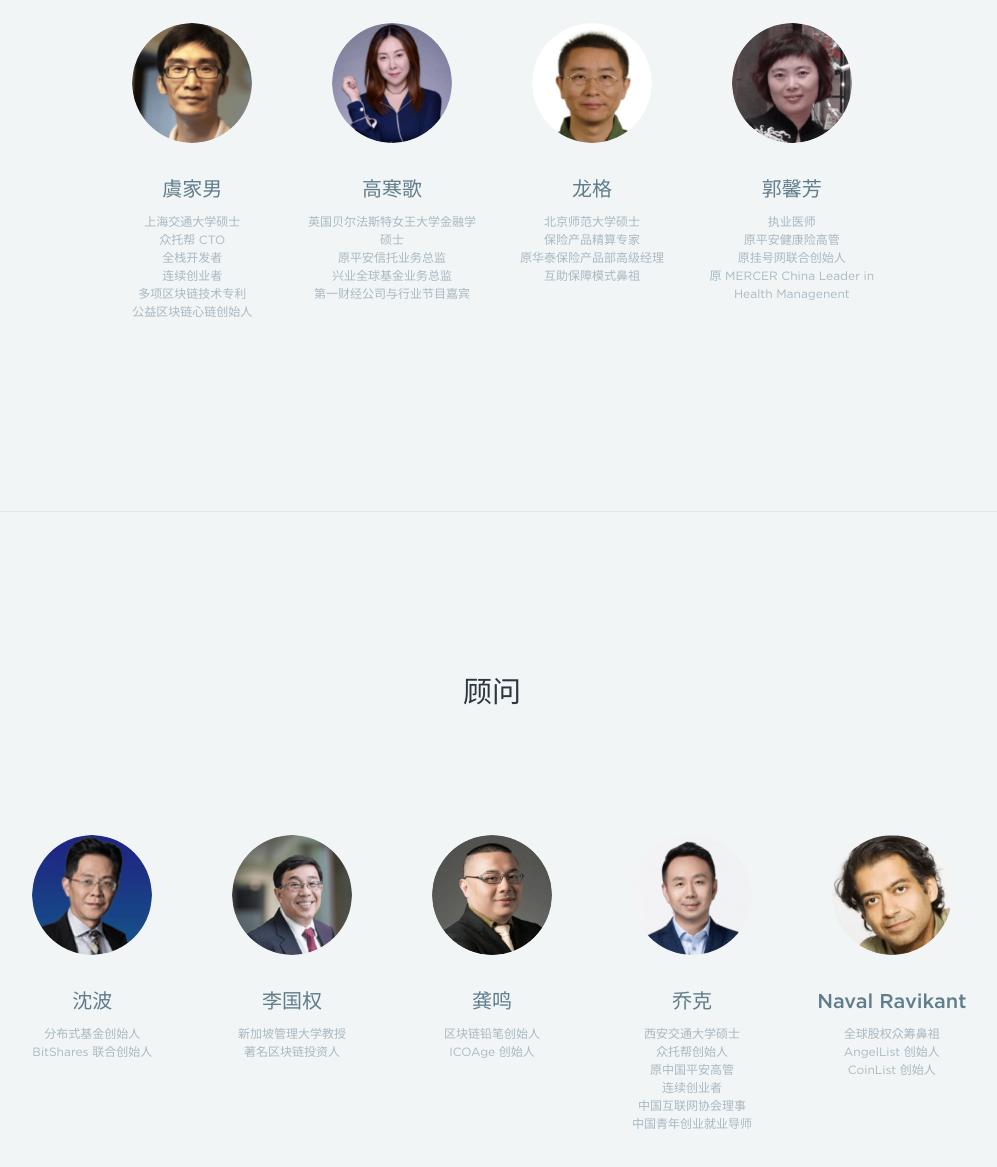
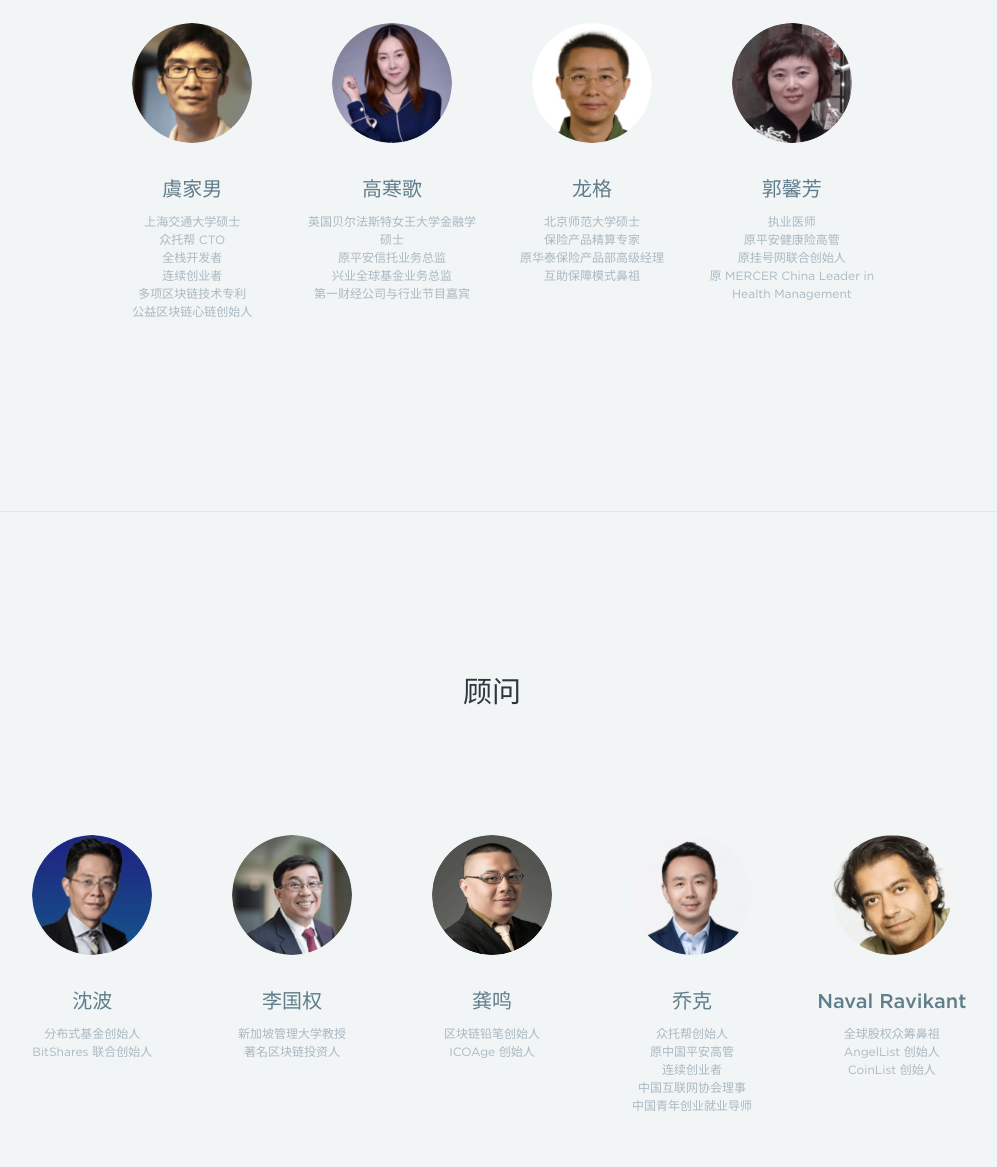
Before and after one commit to MediShares/www, a plain HTML site: page index.html in a window 1280 px wide. Shown: the part 3453-4620 px from the top of the page, without its empty margins (148-1145 px from the left). Drawn offline with Linux system fonts and the light colour scheme.

Commit message:
更改文案

```diff
--- a/index.html
+++ b/index.html
@@ -189,7 +189,7 @@
             <li>执业医师</li>
             <li>原平安健康险高管</li>
             <li>原挂号网联合创始人</li>
-            <li>原 MERCER China Leader in Health Managenent</li>
+            <li>原 MERCER China Leader in Health Management</li>
           </ul>
         </li>
       </ul>
@@ -230,7 +230,6 @@
           </div>
           <div class="ico-team-name">乔克</div>
           <ul class="ico-team-info center-align">
-            <li>西安交通大学硕士</li>
             <li>众托帮创始人</li>
             <li>原中国平安高管</li>
             <li>连续创业者</li>
```
Also changed, not shown: en/index.html (+0 -1 lines).
